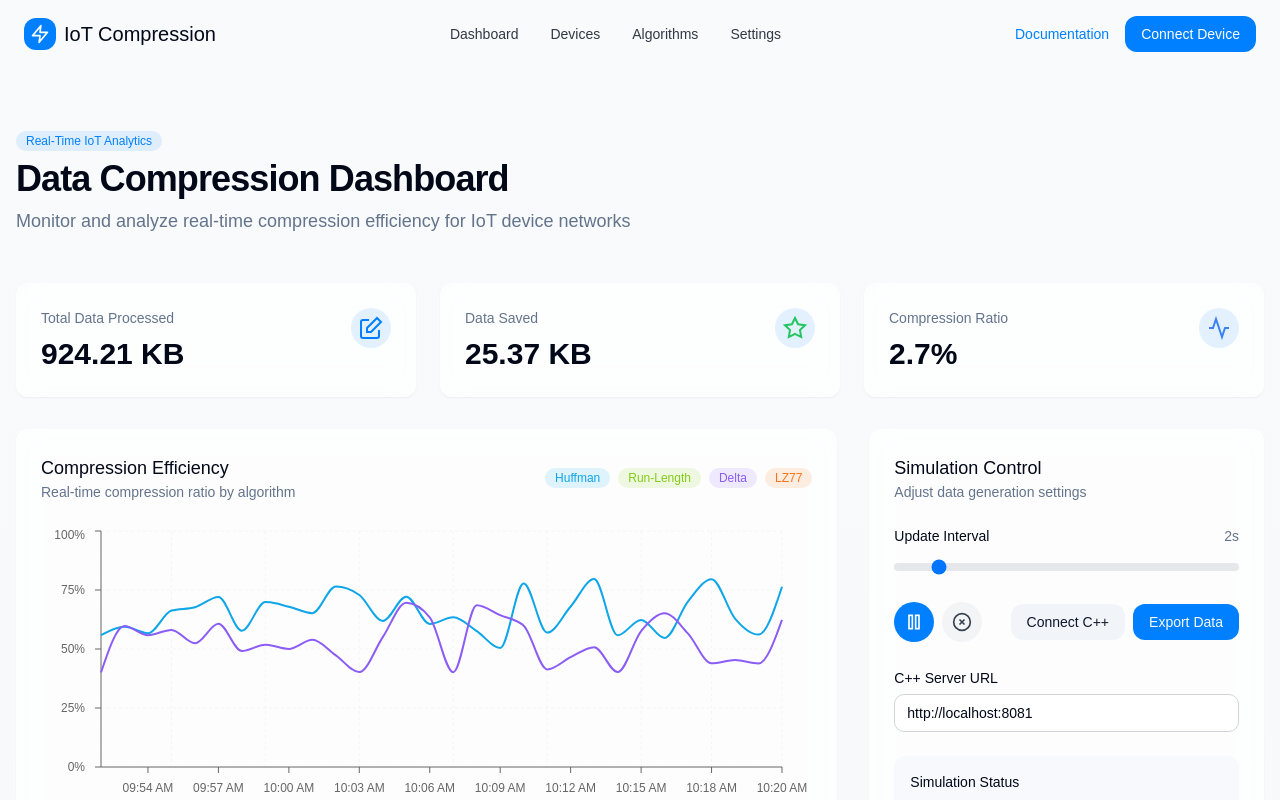
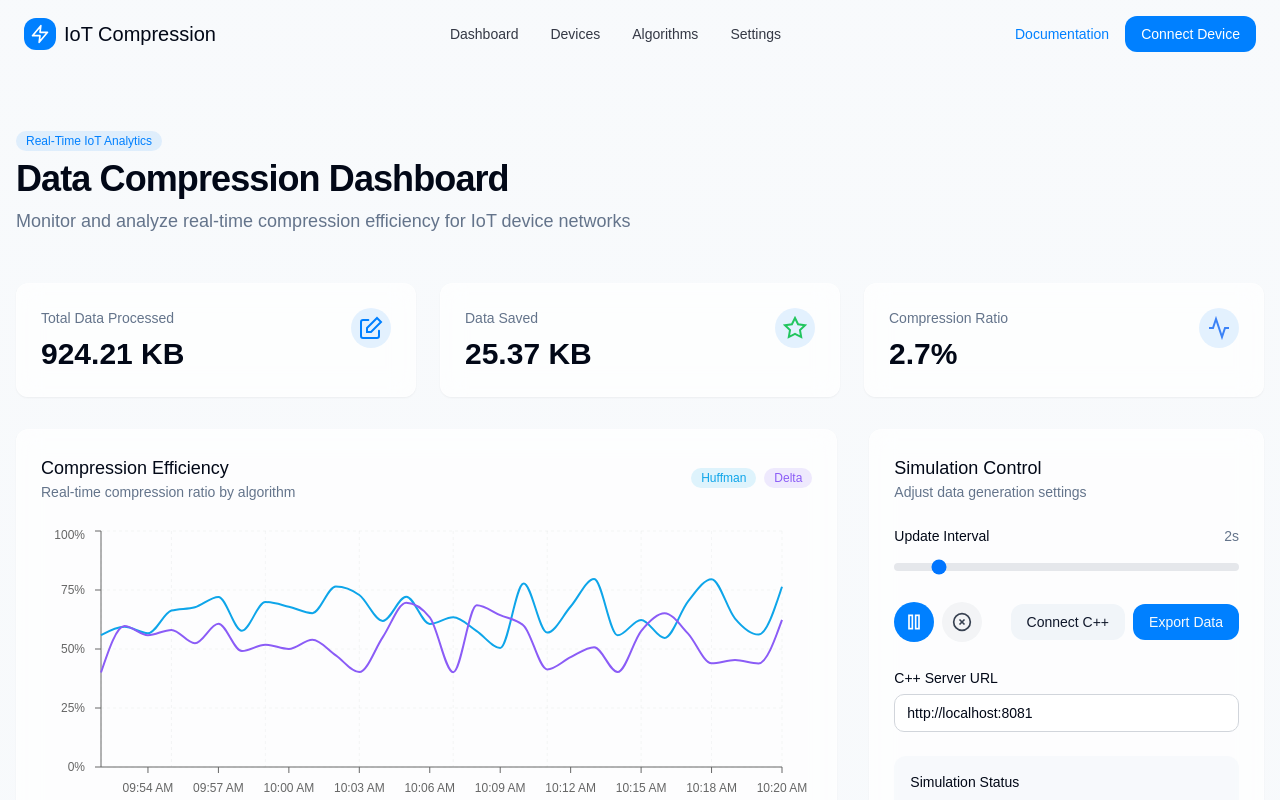
Before and after one commit to raddishbunny/real-time-iot-compression, a React (Vite) app: page / in a window 1280 px wide. Shown: the top 800 px of the page. Built offline with nearby package versions, Linux system fonts and the light colour scheme.

Commit message:
Fix: CompressionChart type error
Fixes a type error in CompressionChart component related to the activeAlgorithms state and the Algorithm type.

```diff
--- a/src/components/CompressionChart.tsx
+++ b/src/components/CompressionChart.tsx
@@ -19,7 +19,7 @@ interface CompressionChartProps {
 
 const CompressionChart = ({ data }: CompressionChartProps) => {
   const [activeAlgorithms, setActiveAlgorithms] = useState<Set<Algorithm>>(
-    new Set(['huffman', 'rle', 'delta', 'lz77'])
+    new Set(['huffman', 'delta'])
   );
 
   const toggleAlgorithm = (algorithm: Algorithm) => {
@@ -64,17 +64,13 @@ const CompressionChart = ({ data }: CompressionChartProps) => {
 
   const algorithmColors = {
     huffman: '#0ea5e9',
-    rle: '#84cc16',
-    delta: '#8b5cf6',
-    lz77: '#f97316'
+    delta: '#8b5cf6'
   };
 
   // Map algorithm names to display names
   const algorithmNames = {
     huffman: 'Huffman',
-    rle: 'Run-Length',
-    delta: 'Delta',
-    lz77: 'LZ77'
+    delta: 'Delta'
   };
 
   return (
@@ -90,7 +86,7 @@ const CompressionChart = ({ data }: CompressionChartProps) => {
           <p className="text-sm text-muted-foreground">Real-time compression ratio by algorithm</p>
         </div>
         <div className="flex flex-wrap gap-2 mt-4 sm:mt-0">
-          {(['huffman', 'rle', 'delta', 'lz77'] as Algorithm[]).map(algorithm => (
+          {(['huffman', 'delta'] as Algorithm[]).map(algorithm => (
             <button
               key={algorithm}
               onClick={() => toggleAlgorithm(algorithm)}
```
